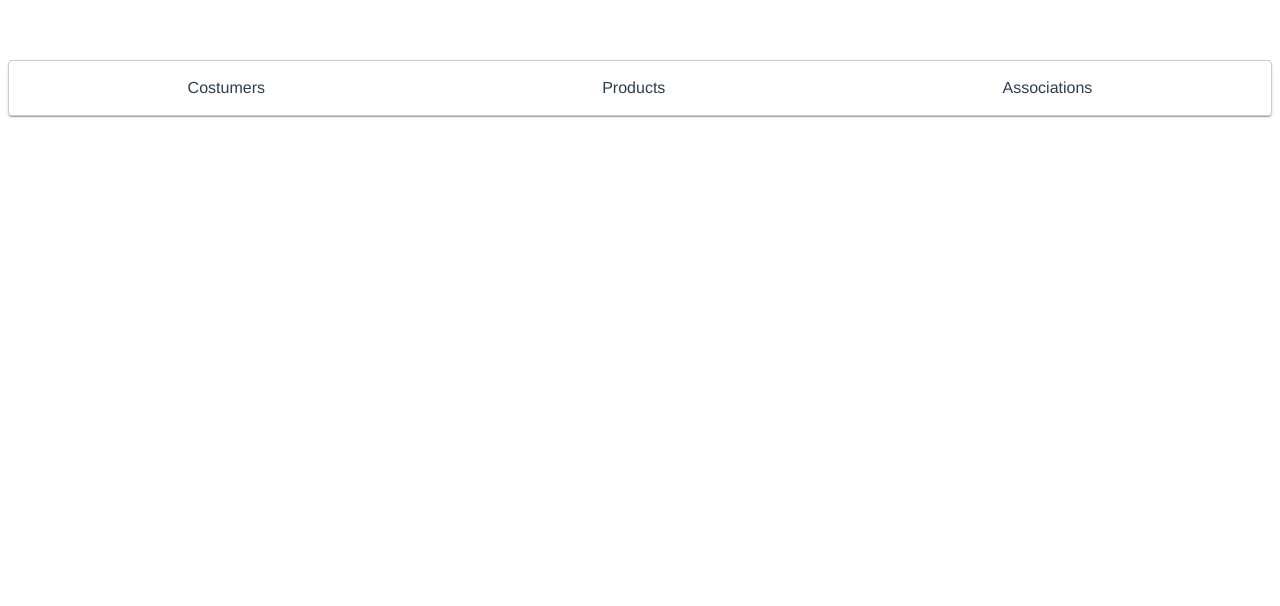
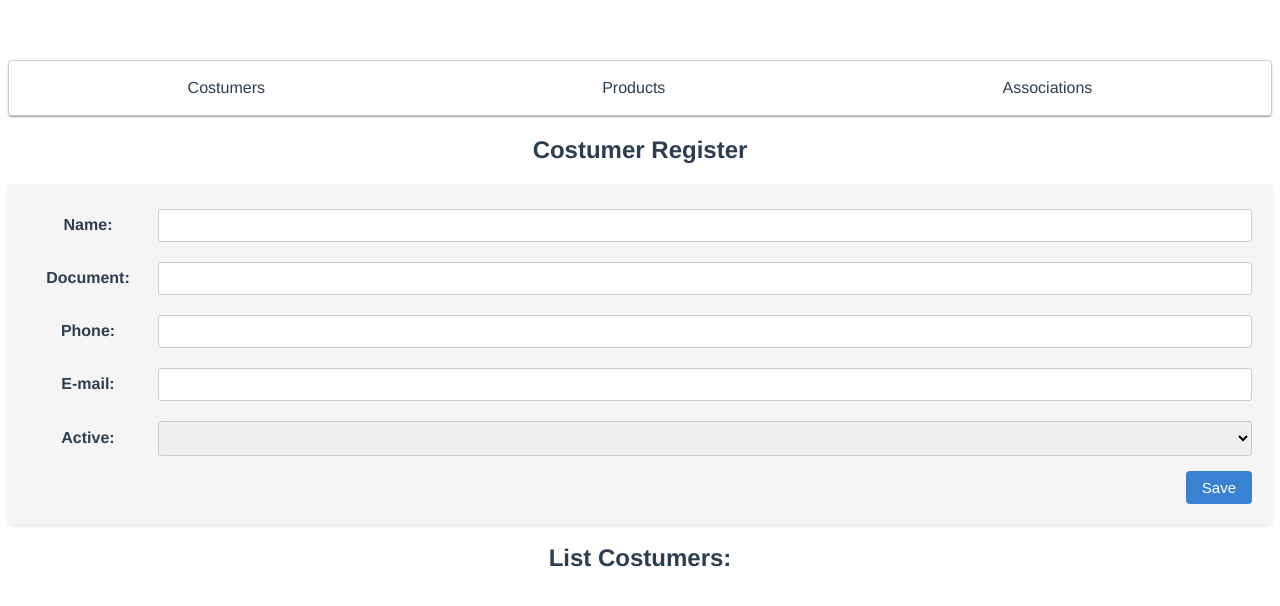
Before and after one commit to Iesus90/teste-data-stone, a Vue app: page /form-costumers in a window 1280 px wide. Shown: the top 606 px of the page. Built offline with nearby package versions, Linux system fonts and the light colour scheme.

Commit message:
costumers edit

```diff
--- a/src/App.vue
+++ b/src/App.vue
@@ -1,6 +1,6 @@
 <template>
   <div class="link-container">
-    <router-link to="/form-clients">Costumers</router-link>
+    <router-link to="/form-costumers">Costumers</router-link>
     <router-link to="/form-products">Products</router-link>
     <router-link to="/association">Associations</router-link>
   </div>
@@ -15,35 +15,20 @@ export default {
   name: 'App',
   data() {
     return {
-      clients: [],
+      costumers: [],
       products: []
     };
   },
   created() {
-    this.fetchClients();
+    this.fetchCostumers();
     this.fetchProducts();
   },
   methods: {
-    fetchClients() {
-      store.commit('setClients', [
-        { id: 1, name: 'Cliente 1' },
-        { id: 2, name: 'Cliente 2' },
-      ]);
+    fetchCostumers() {
+      store.commit('setCostumers', []);
     },
     fetchProducts() {
-      store.commit('setProducts', [
-        { id: 1, name: 'Produto 1' },
-        { id: 2, name: 'Produto 2' },
-        { id: 3, name: 'Produto 3' },
-        { id: 4, name: 'Produto 4' },
-        { id: 5, name: 'Produto 5' },
-        { id: 6, name: 'Produto 6' },
-        { id: 7, name: 'Produto 7' },
-        { id: 8, name: 'Produto 8' },
-        { id: 9, name: 'Produto 9' },
-        { id: 10, name: 'Produto 10' },
-        { id: 11, name: 'Produto 11' },
-      ]);
+      store.commit('setProducts', []);
     }
   }
 }
--- a/src/components/ClientsProductsAssociation.vue
+++ b/src/components/CostumersProductsAssociation.vue
@@ -3,9 +3,9 @@
     <h2>Costumer - Product Association</h2>
     <div class="association-form">
       <div class="form-group">
-        <label for="client">Costumer:</label>
-        <select v-model="clientSelected">
-          <option v-for="client in clients" :key="client.id" :value="client.id">{{ client.name }}</option>
+        <label for="costumer">Costumer:</label>
+        <select v-model="costumerSelected">
+          <option v-for="costumer in costumers" :key="costumer.id" :value="costumer.id">{{ costumer.name }}</option>
         </select>
       </div>
       <br>
@@ -26,13 +26,13 @@
 export default {
   data() {
     return {
-      clientSelected: null,
+      costumerSelected: null,
       productsSelecteds: [],
     };
   },
   computed: {
-    clients() {
-      return this.$store.state.clients;
+    costumers() {
+      return this.$store.state.costumers;
     },
     products() {
       return this.$store.state.products;
@@ -43,8 +43,8 @@ export default {
   },
   methods: {
     associateProducts() {
-      if (!this.clientSelected) {
-        console.error('Select a client');
+      if (!this.costumerSelected) {
+        console.error('Select a costumer');
         return;
       }
 
@@ -53,18 +53,18 @@ export default {
         return;
       }
 
-      const selectedClient = this.clients.find(client => client.id === this.clientSelected);
+      const selectedCostumer = this.costumers.find(costumer => costumer.id === this.costumerSelected);
 
       const selectedProducts = this.products.filter(product => this.productsSelecteds.includes(product.id));
 
       const association = {
-        client: selectedClient,
+        costumer: selectedCostumer,
         products: selectedProducts
       };
 
       this.$store.dispatch('addAssociation', association);
 
-      this.clientSelected = null;
+      this.costumerSelected = null;
       this.productsSelecteds = [];
     }
   }
--- a/src/components/FormClients.vue
+++ b/src/components/FormCostumers.vue
@@ -1,36 +1,45 @@
 <template>
-  <div class="client-register">
+  <div class="costumer-register">
     <h2>Costumer Register</h2>
-    <form @submit.prevent="submitForm" class="client-form">
+    <form @submit.prevent="submitForm" class="costumer-form">
       <div>
         <div class="form-group">
           <label for="name">Name:</label>
-          <input type="text" id="name" v-model="newClient.name" required>
+          <input type="text" id="name" v-model="editedCostumer.name" required>
         </div>
         <div class="form-group">
           <label for="doc">Document:</label>
-          <input type="text" id="doc" v-model="newClient.doc" required>
+          <input type="text" id="doc" v-model="editedCostumer.doc" required>
         </div>
         <div class="form-group">
           <label for="phone">Phone:</label>
-          <input type="text" id="phone" v-model="newClient.phone" required>
+          <input type="text" id="phone" v-model="editedCostumer.phone" required>
         </div>
         <div class="form-group">
           <label for="email">E-mail:</label>
-          <input type="email" id="email" v-model="newClient.email" required>
+          <input type="email" id="email" v-model="editedCostumer.email" required>
         </div>
         <div class="form-group">
           <label for="active">Active:</label>
-          <select id="active" v-model="newClient.active" required>
+          <select id="active" v-model="editedCostumer.active" required>
             <option value="yes">Yes</option>
             <option value="no">No</option>
           </select>
         </div>
       </div>
       <div class="button-container">
-        <button type="submit">Save</button>
+        <button type="submit">{{ editingCostumer ? 'Update' : 'Save' }}</button>
       </div>
     </form>
+
+    <h2>List Costumers:</h2>
+    <ul>
+      <li v-for="costumer in costumers" :key="costumer.id" @click="editCostumer(costumer)">
+        {{ costumer.name }} - {{ costumer.doc }} -
+         {{ costumer.phone }} - {{ costumer.email }} -
+         {{ costumer.active === 'yes' ? 'Active' : 'Inactive' }}
+      </li>
+    </ul>
   </div>
 </template>
 
@@ -38,60 +47,68 @@
 export default {
   data() {
     return {
-      clientSelected: '',
-      newClient: {
+      editedCostumer: {
+        id: null,
         name: '',
         doc: '',
         phone: '',
         email: '',
-        active: 'yes'
+        active: ''
       },
-      clients: []
+      editingCostumer: false
     };
   },
+  computed: {
+    costumers() {
+      return this.$store.state.costumers;
+    }
+  },
   methods: {
+    editCostumer(costumer) {
+      this.editedCostumer = { ...costumer };
+      this.editingCostumer = true;
+    },
     submitForm() {
-      if (this.clientSelected) {
-        console.log('Cliente selecionado para edição:', this.clientSelected);
+      if (this.editingCostumer) {
+        this.$store.dispatch('updateCostumer', this.editedCostumer);
       } else {
-        this.$store.dispatch('addClient', {
-          name: this.newClient.name,
-          doc: this.newClient.doc,
-          phone: this.newClient.phone,
-          email: this.newClient.email,
-          active: this.newClient.active
-        });
-        console.log('Novo cliente cadastrado:', this.newClient);
+        this.$store.dispatch('addCostumer', this.editedCostumer);
       }
-      this.clientSelected = '';
-      this.newClient.name = '';
-      this.newClient.doc = '';
-      this.newClient.phone = '';
-      this.newClient.email = '';
-      this.newClient.active = 'yes';
+      this.clearForm();
+    },
+    clearForm() {
+      this.editingCostumer = false;
+      this.editedCostumer = {
+        id: null,
+        name: '',
+        doc: '',
+        phone: '',
+        email: '',
+        active: ''
+      };
     }
   }
 };
 </script>
 
 <style scoped>
-.client-register {
+.costumer-register {
   margin-bottom: 20px;
 }
 
-.client-form {
+.costumer-form {
   background-color: #f5f5f5;
   padding: 20px;
   border-radius: 5px;
   box-shadow: 0px 2px 4px rgba(0, 0, 0, 0.1);
 }
 
-.client-form label {
+.costumer-form label {
   font-weight: bold;
 }
 
-.client-form input,
-.client-form select {
+.costumer-form input,
+.costumer-form select {
   width: 100%;
   padding: 8px;
   margin: 5px 0;
--- a/src/components/FormProducts.vue
+++ b/src/components/FormProducts.vue
@@ -20,10 +20,10 @@
       </div>
     </form>
 
-    <h2>Registered Products:</h2>
+    <h2>List Products:</h2>
     <ul>
       <li v-for="product in products" :key="product.id" @click="editProduct(product)">
-        {{ product.name }} - {{ product.active ? 'Active' : 'Inactive' }}
+        {{ product.name }} - {{ product.active === 'yes' ? 'Active' : 'Inactive' }}
       </li>
     </ul>
   </div>
@@ -36,7 +36,7 @@ export default {
       editedProduct: {
         id: null,
         name: '',
-        active: 'yes'
+        active: ''
       },
       editingProduct: false
     };
@@ -47,6 +47,10 @@ export default {
     }
   },
   methods: {
+    editProduct(product) {
+      this.editedProduct = { ...product };
+      this.editingProduct = true;
+    },
     submitForm() {
       if (this.editingProduct) {
         this.$store.dispatch('updateProduct', this.editedProduct);
@@ -55,15 +59,11 @@ export default {
       }
       this.clearForm();
     },
-    editProduct(product) {
-      this.editedProduct = { ...product };
-      this.editingProduct = true;
-    },
     clearForm() {
       this.editedProduct = {
         id: null,
         name: '',
-        active: 'yes'
+        active: ''
       };
       this.editingProduct = false;
     }
--- a/src/router/index.js
+++ b/src/router/index.js
@@ -1,11 +1,11 @@
 import { createRouter, createWebHistory } from 'vue-router';
 import FormProducts from '../components/FormProducts.vue';
-import FormClients from '../components/FormClients.vue';
-import Association from '../components/ClientsProductsAssociation.vue';
+import FormCostumers from '../components/FormCostumers.vue';
+import Association from '../components/CostumersProductsAssociation.vue';
 
 const routes = [
   { path: '/form-products', component: FormProducts },
-  { path: '/form-clients', component: FormClients },
+  { path: '/form-costumers', component: FormCostumers },
   { path: '/association', component: Association }
 ];
 
--- a/src/store.js
+++ b/src/store.js
@@ -2,19 +2,19 @@ import { createStore } from 'vuex'
 
 export default new createStore({
   state: {
-    clients: [],
+    costumers: [],
     products: [],
     associations: []
   },
   mutations: {
-    setClients(state, clients) {
-      state.clients = clients;
+    setCostumers(state, costumers) {
+      state.costumers = costumers;
     },
     setProducts(state, products) {
       state.products = products;
     },
-    addClient(state, client) {
-      state.clients.push(client);
+    addCostumer(state, costumer) {
+      state.costumers.push(costumer);
     },
     addProduct(state, product) {
       state.products.push(product);
@@ -25,22 +25,33 @@ export default new createStore({
     updateProduct(state, updatedProduct) {
       const index = state.products.findIndex(product => product.id === updatedProduct.id);
       if (index !== -1) {
-        state.products.splice(index, 1, updatedProduct);
+        state.products[index].name = updatedProduct.name;
+        state.products[index].active = updatedProduct.active;
+      }
+    },
+    updateCostumer(state, updatedCostumer) {
+      const index = state.costumers.findIndex(costumer => costumer.id === updatedCostumer.id);
+      if (index !== -1) {
+        state.costumers[index].name = updatedCostumer.name;
+        state.costumers[index].doc = updatedCostumer.doc;
+        state.costumers[index].phone = updatedCostumer.phone;
+        state.costumers[index].email = updatedCostumer.email;
+        state.costumers[index].active = updatedCostumer.active;
       }
     }
   },
   actions: {
-    fetchClients(context) {
-      const clients = []
-      context.commit('setClients', clients);
+    fetchCostumers(context) {
+      const costumers = []
+      context.commit('setCostumers', costumers);
     },
     fetchProducts(context) {
       const products = []
       context.commit('setProducts', products);
     },
-    async addClient(context, client) {
-      const newClient = { ...client, id: context.state.clients.length + 1 };
-      context.commit('addClient', newClient);
+    async addCostumer(context, costumer) {
+      const newCostumer = { ...costumer, id: context.state.costumers.length + 1 };
+      context.commit('addCostumer', newCostumer);
     },
     async addProduct(context, product) {
       const newProduct = { ...product, id: context.state.products.length + 1 };
@@ -51,6 +62,9 @@ export default new createStore({
     },
     async updateProduct(context, updatedProduct) {
       context.commit('updateProduct', updatedProduct);
+    },
+    async updateCostumer(context, updateCostumer) {
+      context.commit('updateCostumer', updateCostumer);
     }
   },
   getters: {
```
